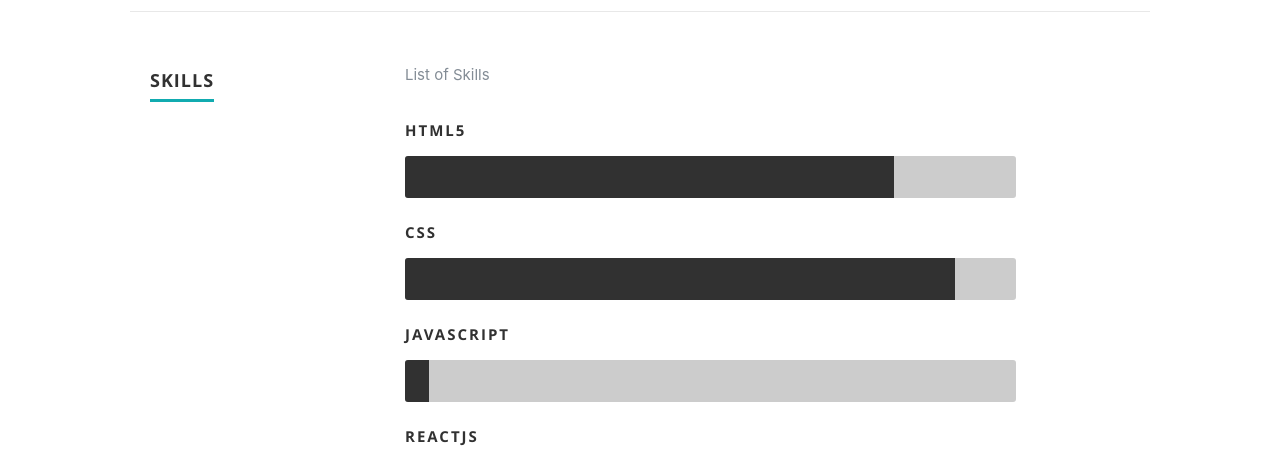
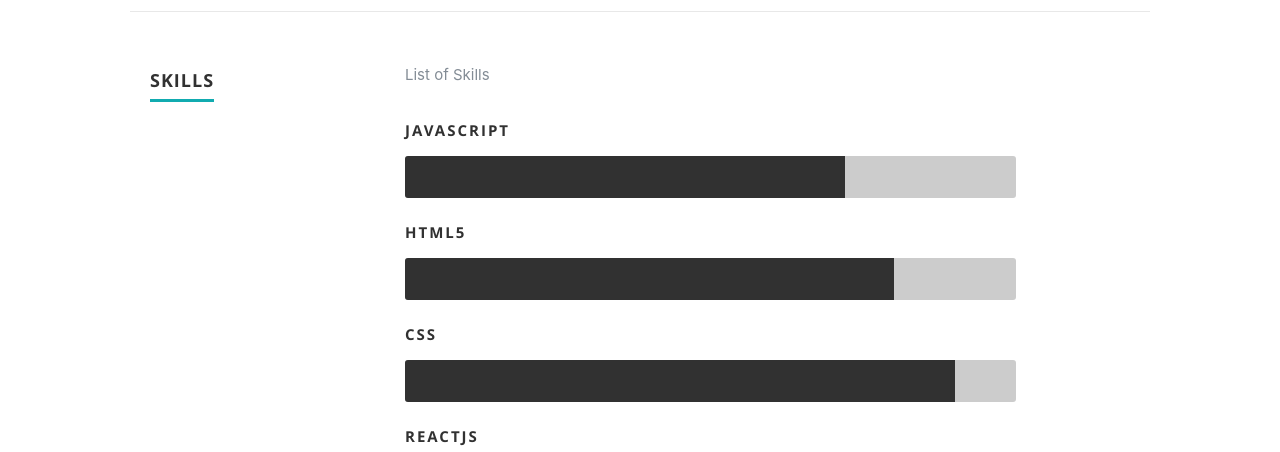
Before and after one commit to Tkachuk94/React_Portfolio, a React (Create React App) app: page / in a window 1280 px wide. Shown: the part 1840-2292 px from the top of the page. Built offline with nearby package versions, Linux system fonts and the light colour scheme.

Commit message:
fixed skills bar fill in

```diff
--- a/public/css/default.css
+++ b/public/css/default.css
@@ -1,41 +1,6 @@
-/*
-=====================================================================
-*   Ceevee v1.0 Default Stylesheet
-*   url: styleshout.com
-*   03-17-2014
-=====================================================================
-
-TOC:
-a. Webfonts and Icon fonts
-b. Reset
-c. Default Styles
-   1. Basic
-   2. Typography
-   3. Links
-   4. Images
-   5. Buttons
-   6. Forms
-d. Grid
-e. Others
-   1. Clearing
-   2. Misc
-
-=====================================================================  */
-
-/* ------------------------------------------------------------------ */
-/* a. Webfonts and Icon fonts
- ------------------------------------------------------------------ */
-
 @import url("fonts.css");
 @import url("fontello/css/fontello.css");
 @import url("font-awesome/css/font-awesome.min.css");
-
-/* ------------------------------------------------------------------
-/* b. Reset
-      Adapted from:
-      Normalize.css - https://github.com/necolas/normalize.css/
-      HTML5 Doctor Reset - html5doctor.com/html-5-reset-stylesheet/
-/* ------------------------------------------------------------------ */
 
 html, body, div, span, object, iframe,
 h1, h2, h3, h4, h5, h6, p, blockquote, pre,
@@ -118,16 +83,6 @@
    border-spacing: 0;
 }
 
-
-/* ------------------------------------------------------------------ */
-/* c. Default and Basic Styles
-      Adapted from:
-      Skeleton CSS Framework - http://www.getskeleton.com/
-      Typeplate Typographic Starter Kit - http://typeplate.com/
-/* ------------------------------------------------------------------ */
-
-/*  1. Basic  ------------------------------------------------------- */
-
 *,
 *:before,
 *:after {
@@ -149,13 +104,9 @@
    line-height: 30px;
 	color: #838C95;
 
-   -webkit-font-smoothing: antialiased; /* Fix for webkit rendering */
+   -webkit-font-smoothing: antialiased;
 	-webkit-text-size-adjust: 100%;
 }
-
-/*  2. Typography
-       Vertical rhythm with leading derived from 6
---------------------------------------------------------------------- */
 
 h1, h2, h3, h4, h5, h6 {
    color: #313131;
@@ -178,13 +129,11 @@
    margin-bottom: 18px;
 }
 
-/* for 'em' and 'strong' tags, font-size and line-height should be same with
-the body tag due to rendering problems in some browsers */
 em { font: 15px/30px 'opensans-italic', sans-serif; }
 strong, b { font: 15px/30px 'opensans-bold', sans-serif; }
 small { font-size: 11px; line-height: inherit; }
 
-/*	Blockquotes */
+
 blockquote {
    margin: 30px 0px;
    padding-left: 40px;
@@ -218,16 +167,6 @@
 blockquote cite a,
 blockquote cite a:visited { color: #8B9798; border: none }
 
-/* ---------------------------------------------------------------------
-/*  Pull Quotes Markup
-/*
-    <aside class="pull-quote">
-		<blockquote>
-			<p></p>
-		</blockquote>
-	 </aside>
-/*
-/* --------------------------------------------------------------------- */
 .pull-quote {
    position: relative;
 	padding: 18px 30px 18px 0px;
@@ -257,7 +196,6 @@
    content: none;
 }
 
-/* Abbreviations */
 abbr {
    font-family: 'opensans-bold', sans-serif;
 	font-variant: small-caps;
@@ -267,13 +205,13 @@
 }
 abbr:hover { cursor: help; }
 
-/* drop cap */
+
 .drop-cap:first-letter {
 	float: left;
 	margin: 0;
 	padding: 14px 6px 0 0;
 	font-size: 84px;
-	font-family: /* Copperplate */ 'opensans-bold', sans-serif;
+	font-family: 'opensans-bold', sans-serif;
    line-height: 60px;
 	text-indent: 0;
 	background: transparent;
@@ -282,8 +220,6 @@
 
 hr { border: solid #E3E3E3; border-width: 1px 0 0; clear: both; margin: 11px 0 30px; height: 0; }
 
-
-/*  3. Links  ------------------------------------------------------- */
 
 a, a:visited {
    text-decoration: none;
@@ -297,9 +233,6 @@
 }
 a:hover, a:focus { color: #313131; }
 p a, p a:visited { line-height: inherit; }
-
-
-/*  4. List  --------------------------------------------------------- */
 
 ul, ol { margin-bottom: 24px; margin-top: 12px; }
 ul { list-style: none outside; }
@@ -316,16 +249,6 @@
 ul.large li { }
 li p { }
 
-/* ---------------------------------------------------------------------
-/*  Stats Tab Markup
-
-    <ul class="stats-tabs">
-		<li><a href="#">[value]<b>[name]</b></a></li>
-	 </ul>
-
-    Extend this object into your markup.
-/*
-/* --------------------------------------------------------------------- */
 .stats-tabs {
    padding: 0;
    margin: 24px 0;
@@ -359,12 +282,10 @@
    color: #8B9798;
 }
 
-/* definition list */
 dl { margin: 12px 0; }
 dt { margin: 0; color:#11ABB0; }
 dd { margin: 0 0 0 20px; }
 
-/* Lining Definition Style Markup */
 .lining dt,
 .lining dd {
 	display: inline;
@@ -383,7 +304,6 @@
 	margin-left: -0.2em;
 }
 
-/* Dictionary Definition Style Markup */
 .dictionary-style dt {
 	display: inline;
 	counter-reset: definitions;
@@ -400,7 +320,6 @@
 	content: counter(definitions, decimal) ". ";
 }
 
-/* Pagination */
 .pagination {
    margin: 36px auto;
    text-align: center;
@@ -446,16 +365,12 @@
 }
 .pagination .prev, .pagination .next {}
 
-/*  5. Images  --------------------------------------------------------- */
-
 img {
    max-width: 100%;
    height: auto;
 }
 img.pull-right { margin: 12px 0px 0px 18px; }
 img.pull-left { margin: 12px 18px 0px 0px; }
-
-/*  6. Buttons  --------------------------------------------------------- */
 
 .button,
 .button:visited,
@@ -516,15 +431,11 @@
 	text-align: center;
 }
 
-/* Fix for odd Mozilla border & padding issues */
 button::-moz-focus-inner,
 input::-moz-focus-inner {
     border: 0;
     padding: 0;
 }
-
-
-/*  7. Forms  --------------------------------------------------------- */
 
 form { margin-bottom: 24px; }
 fieldset { margin-bottom: 24px; }
@@ -548,10 +459,6 @@
 	background: #D3D9D9;
 
 }
-
-/* select { padding: 0;
-   width: 220px;
-   } */
 
 input[type="text"]:focus,
 input[type="password"]:focus,
@@ -584,27 +491,17 @@
 
 input[type="checkbox"] { display: inline; }
 
-/* ------------------------------------------------------------------ */
-/* d. Grid
----------------------------------------------------------------------
-   gutter = 40px.
-/* ------------------------------------------------------------------ */
-
-/* default
---------------------------------------------------------------- */
 .row {
    width: 96%;
    max-width: 1020px;
    margin: 0 auto;
 }
-/* fixed width for IE8 */
 .ie .row { width: 1000px ; }
 
 .narrow .row { max-width: 980px; }
 
 .row .row { width: auto; max-width: none; margin: 0 -20px; }
 
-/* row clearing */
 .row:before,
 .row:after {
     content: " ";
@@ -625,7 +522,6 @@
     margin: 0 auto;
 }
 
-/* removed gutters */
 .row.collapsed > .column,
 .row.collapsed > .columns,
 .column.collapsed, .columns.collapsed  { padding: 0; }
@@ -633,7 +529,6 @@
 [class*="column"] + [class*="column"]:last-child { float: right; }
 [class*="column"] + [class*="column"].end { float: right; }
 
-/* column widths */
 .row .one         { width: 8.33333%; }
 .row .two         { width: 16.66667%; }
 .row .three       { width: 25%; }
@@ -646,8 +541,6 @@
 .row .ten         { width: 83.33333%; }
 .row .eleven      { width: 91.66667%; }
 .row .twelve      { width: 100%; }
-
-/* Offsets */
 .row .offset-1    { margin-left: 8.33333%; }
 .row .offset-2    { margin-left: 16.66667%; }
 .row .offset-3    { margin-left: 25%; }
@@ -660,7 +553,6 @@
 .row .offset-10   { margin-left: 83.33333%; }
 .row .offset-11   { margin-left: 91.66667%; }
 
-/* Push/Pull */
 .row .push-1      { left: 8.33333%; }
 .row .pull-1      { right: 8.33333%; }
 .row .push-2      { left: 16.66667%; 	}
@@ -684,8 +576,6 @@
 .row .push-11     { left: 91.66667%; }
 .row .pull-11     { right: 91.66667%; }
 
-/* block grids
---------------------------------------------------------------------- */
 .bgrid-sixths [class*="column"]   { width: 16.66667%; }
 .bgrid-quarters [class*="column"] { width: 25%; }
 .bgrid-thirds [class*="column"]   { width: 33.33333%; }
@@ -693,31 +583,21 @@
 
 [class*="bgrid"] [class*="column"] + [class*="column"]:last-child { float: left; }
 
-/* Left clearing for block grid columns - columns that changes width in
-different screen sizes. Allows columns with different heights to align
-properly.
---------------------------------------------------------------------- */
-.first { clear: left; }   /* first column in default screen */
-.s-first { clear: none; } /* first column in smaller screens */
+.first { clear: left; }
+.s-first { clear: none; }
 
-/* smaller screens
---------------------------------------------------------------- */
 @media only screen and (max-width: 900px) {
 
-   /* block grids on small screens */
    .s-bgrid-sixths [class*="column"]   { width: 16.66667%; }
    .s-bgrid-quarters [class*="column"] { width: 25%; }
    .s-bgrid-thirds [class*="column"]   { width: 33.33333%; }
    .s-bgrid-halves [class*="column"]   { width: 50%; }
 
-   /* block grids left clearing */
    .first { clear: none; }
    .s-first { clear: left; }
 
 }
 
-/* mobile wide/smaller tablets
---------------------------------------------------------------- */
 @media only screen and (max-width: 767px) {
 
    .row {
@@ -751,29 +631,17 @@
    .row .offset-11   { margin-left: 0%; }
 }
 
-/* mobile narrow
---------------------------------------------------------------- */
 @media only screen and (max-width: 460px) {
 
    .row { width: auto; }
 
 }
 
-/* larger screens
---------------------------------------------------------------- */
 @media screen and (min-width: 1200px) {
 
    .wide .row { max-width: 1180px; }
 
 }
-
-/* ------------------------------------------------------------------ */
-/* e. Others
-/* ------------------------------------------------------------------ */
-
-/*  1. Clearing
-    (http://nicolasgallagher.com/micro-clearfix-hack/
---------------------------------------------------------------------- */
 
 .cf:before,
 .cf:after {
@@ -784,7 +652,6 @@
     clear: both;
 }
 
-/*  2. Misc -------------------------------------------------------- */
 
 .remove-bottom { margin-bottom: 0 !important; }
 .half-bottom { margin-bottom: 12px !important; }
--- a/public/css/layout.css
+++ b/public/css/layout.css
@@ -322,6 +322,16 @@
 }
 .jquery {
   	width: 50%;
+  	-moz-animation: jquery 2s ease;
+  	-webkit-animation: jquery 2s ease;
+}
+.javascript {
+  	width: 72%;
+  	-moz-animation: jquery 2s ease;
+  	-webkit-animation: jquery 2s ease;
+}
+.reactjs {
+  	width: 60%;
   	-moz-animation: jquery 2s ease;
   	-webkit-animation: jquery 2s ease;
 }
--- a/src/resumeData.js
+++ b/src/resumeData.js
@@ -46,13 +46,13 @@
     "skillsDescription":"List of Skills",
     "skills":[
       {
+        "skillname":"JavaScript"
+      },
+      {
         "skillname":"HTML5"
       },
       {
         "skillname":"CSS"
-      },
-      {
-        "skillname":"JavaScript"
       },
       {
         "skillname":"Reactjs"
```
